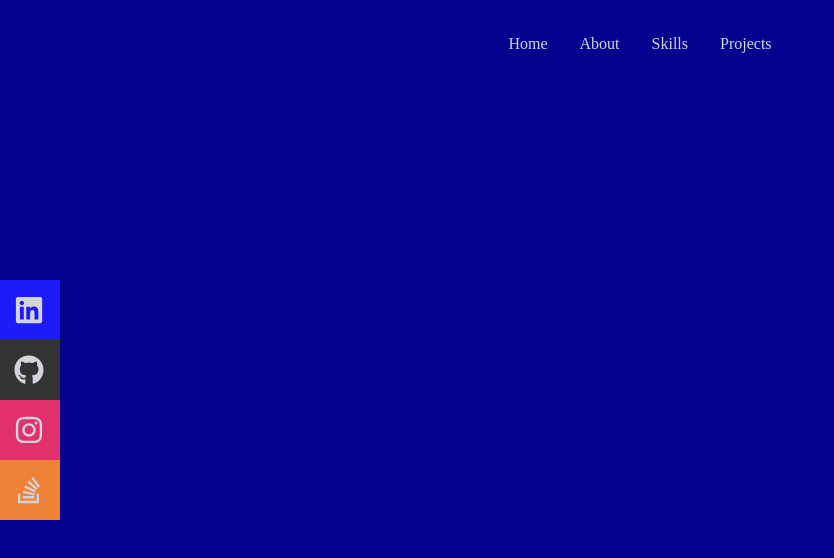
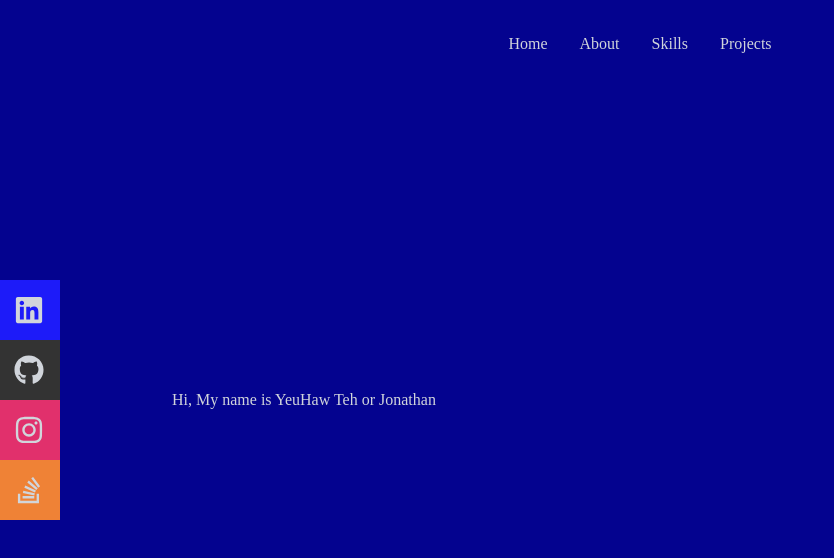
Before and after one commit to Kirixi/Personal-website-old, a React (Create React App) app: page / in a window 1280 px wide. Shown: the top 558 px of the page, without its empty margins (0-834 px from the left). Built offline with nearby package versions, Linux system fonts and the light colour scheme.

Commit message:
Added new font style

```diff
--- a/src/Components/Home.jsx
+++ b/src/Components/Home.jsx
@@ -1,5 +1,11 @@
 import React from 'react';
 
 export const Home = () => {
-  return <div className='w-full h-screen bg-[#04038f]'></div>;
+  return (
+    <div name='home' className='w-full h-screen bg-[#04038f]'>
+      <div className='max-w-[1000px] mx-auto px-8 flex flex-col justify-center h-full'>
+        <p className=' text-gray-300'>Hi, My name is YeuHaw Teh or Jonathan </p>
+      </div>
+    </div>
+  );
 };
--- a/src/index.css
+++ b/src/index.css
@@ -2,10 +2,14 @@
 @tailwind components;
 @tailwind utilities;
 @import url('https://fonts.googleapis.com/css?family=Silkscreen');
+@import url('https://fonts.googleapis.com/css?family=Kameron');
 
 @layer base {
   body {
     @apply font-[Silkscreen];
+  }
+  p {
+    @apply font-[Kameron];
   }
 
   li {
```
